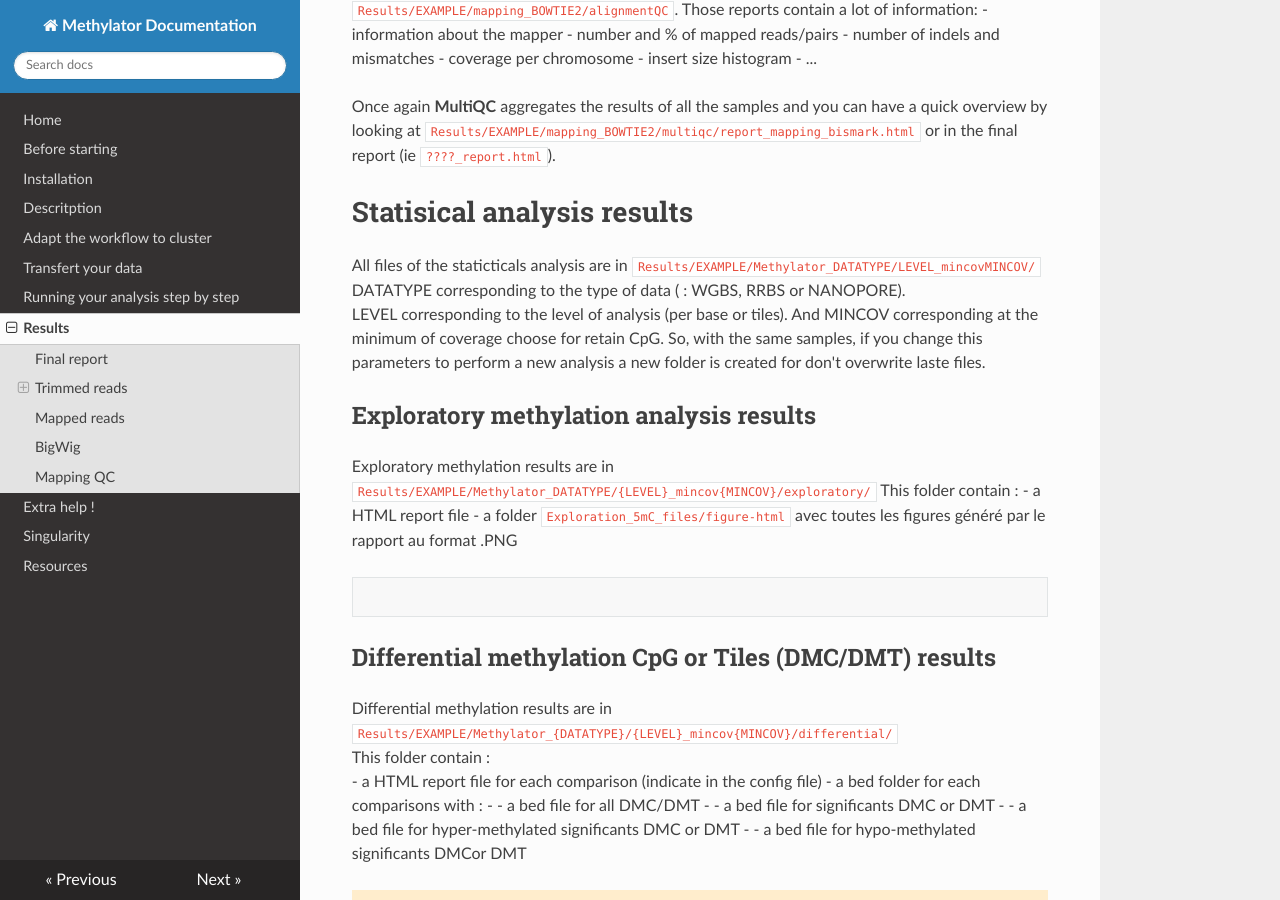
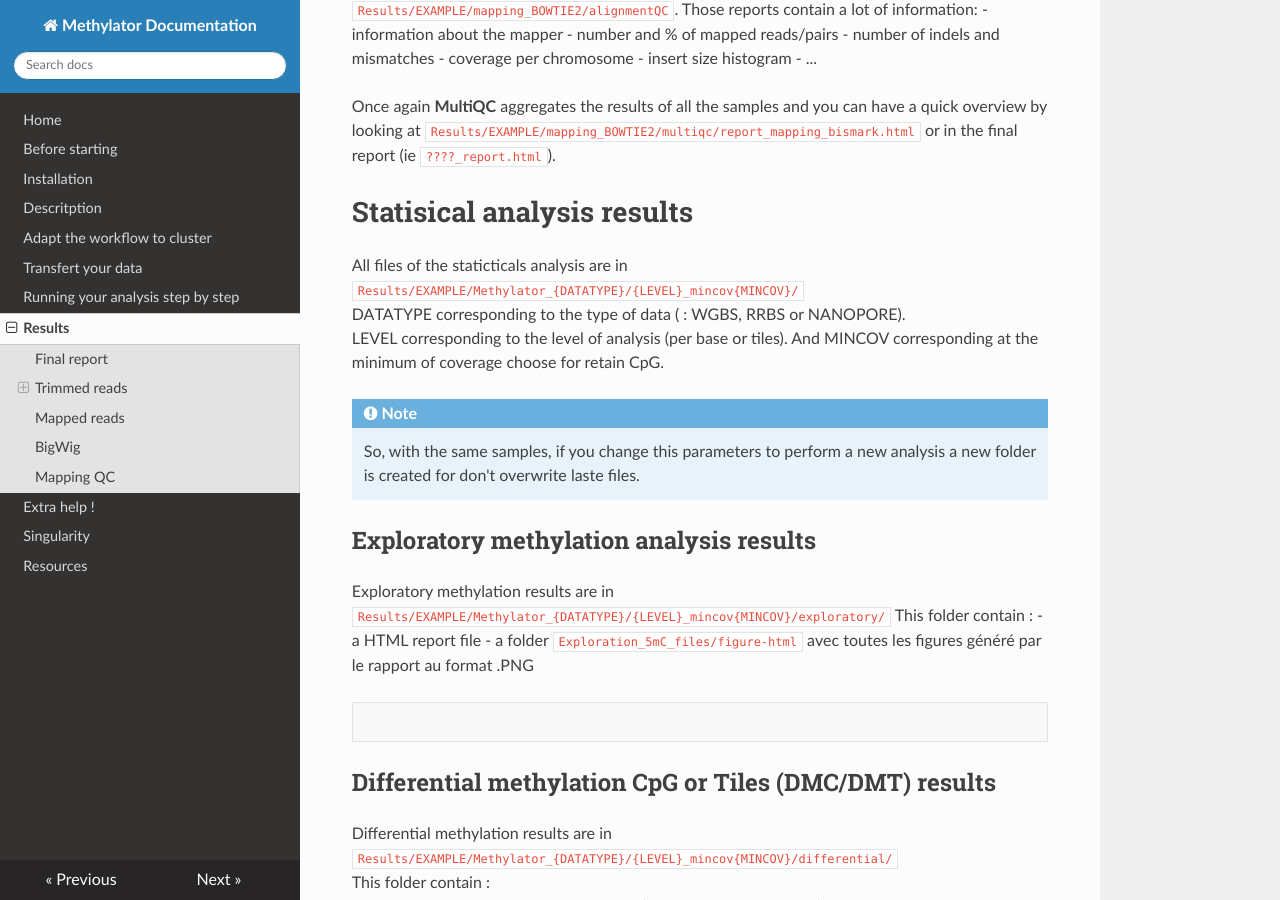
Before and after one commit to parisepigenetics/Methylator-Documentation, an MkDocs documentation site: the page built from docs/results.md, in a window 1280 px wide and 900 px high, scrolled down 4609 px. Built offline with MkDocs 1.6.1, drawn with Linux system fonts in a browser that asks for light colours; nearby versions of some CDN libraries.

Commit message:
Update results.md

```diff
--- a/docs/results.md
+++ b/docs/results.md
@@ -214,15 +214,17 @@ Once again **MultiQC** aggregates the results of all the samples and you can hav
 
 # Statisical analysis results
 
-All files of the staticticals analysis are in `Results/EXAMPLE/Methylator_DATATYPE/LEVEL_mincovMINCOV/`
+All files of the staticticals analysis are in `Results/EXAMPLE/Methylator_{DATATYPE}/{LEVEL}_mincov{MINCOV}/`
 DATATYPE corresponding to the type of data ( : WGBS, RRBS or NANOPORE).
 LEVEL corresponding to the level of analysis (per base or tiles).
 And MINCOV corresponding at the minimum of coverage choose for retain CpG.
-So, with the same samples, if you change this parameters to perform a new analysis a new folder is created for don't overwrite laste files.
+
+!!! note
+    So, with the same samples, if you change this parameters to perform a new analysis a new folder is created for don't overwrite laste files.
 
 ## Exploratory methylation analysis results
 
-Exploratory methylation results are in `Results/EXAMPLE/Methylator_DATATYPE/{LEVEL}_mincov{MINCOV}/exploratory/`
+Exploratory methylation results are in `Results/EXAMPLE/Methylator_{DATATYPE}/{LEVEL}_mincov{MINCOV}/exploratory/`
 This folder contain :
 - a HTML report file
 - a folder `Exploration_5mC_files/figure-html` avec toutes les figures généré par le rapport au format .PNG
```
